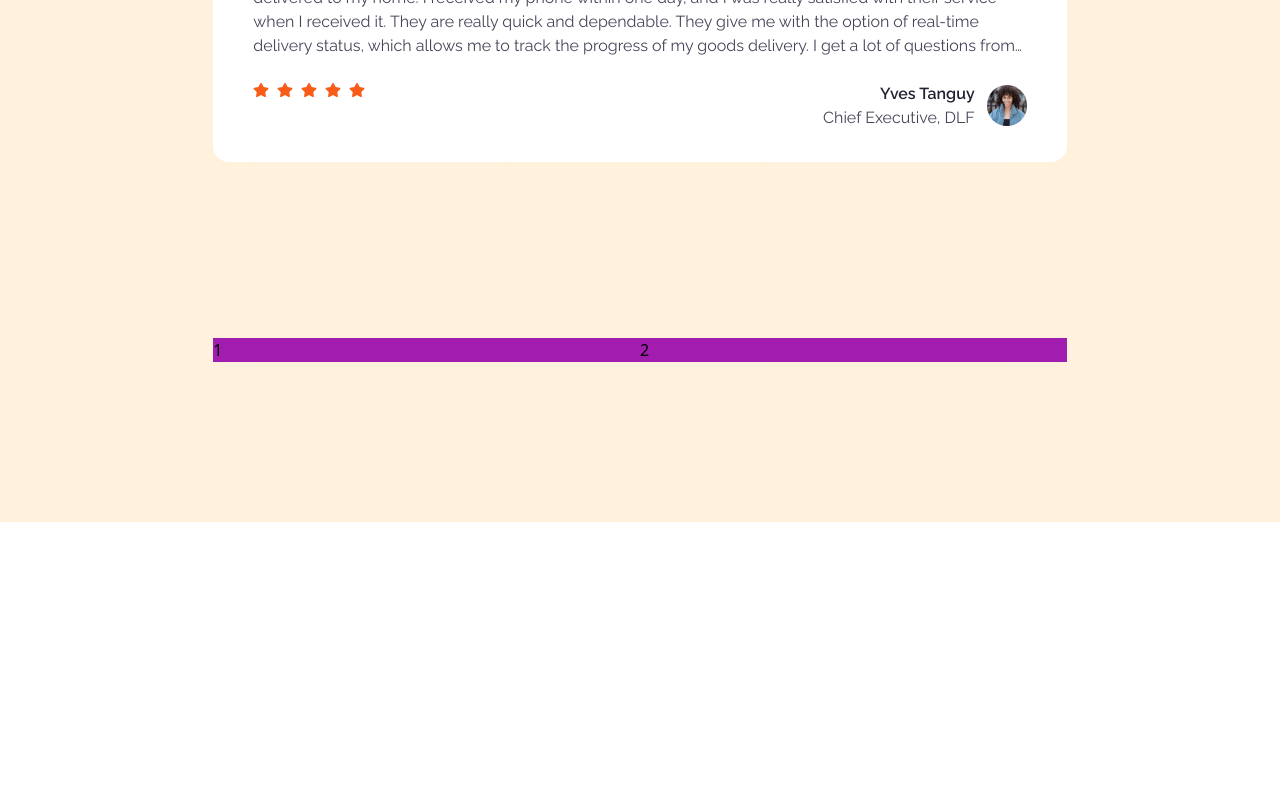
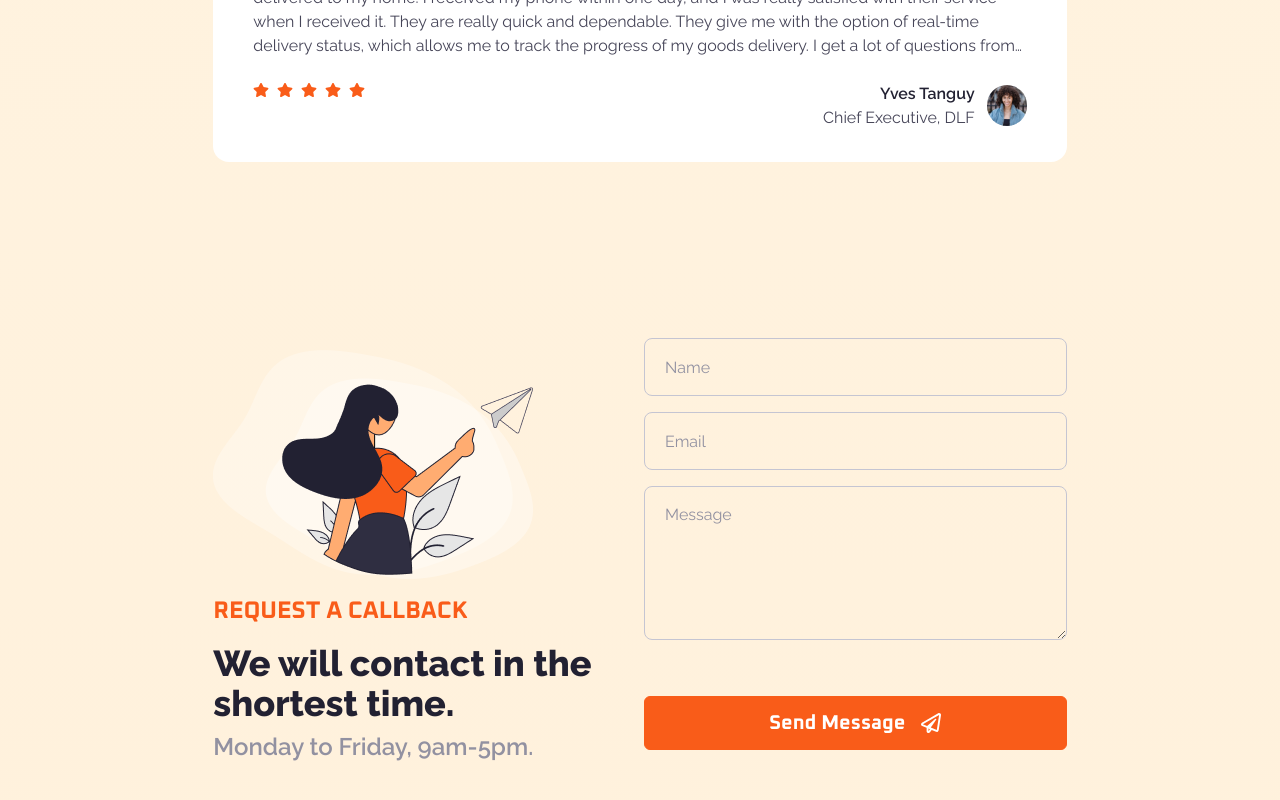
Before and after one commit to Rakib-siddiki/Quriarbox-App, a React (Vite) app: page / in a window 1280 px wide. Shown: the part 3343-4143 px from the top of the page. Before the commit the page ends 3865 px from the top, so only its background shows below. Built offline with nearby package versions, Linux system fonts and the light colour scheme.

Commit message:
form section

```diff
--- a/src/App.jsx
+++ b/src/App.jsx
@@ -15,7 +15,7 @@ const App = () => {
       <Client />
       <Delivery />
       <Testimonial />
-      <Form/>
+      <Form />
     </>
   );
 };
--- a/src/components/form/Form.jsx
+++ b/src/components/form/Form.jsx
@@ -1,14 +1,58 @@
-
+import formImg from "../../assets/images/form/from-img.png";
+import { FaRegPaperPlane } from "react-icons/fa";
 
 const Form = () => {
   return (
     <>
-        <section className="max-w-container mx-auto xl:pb-40">
-          <div className="grid grid-cols-12">
-            <div className="col-start-3 col-span-8 col-end-11 bg-fuchsia-700 gap-x-4">
+      <section className="max-w-container mx-auto xl:pb-40 pb-20 md:pb-28">
+        <div className="grid  sm:grid-cols-12 p-4 sm:p-0">
+          <div className="sm:col-start-3 sm:col-span-8 sm:col-end-11">
             <div className="flex">
-               <div className="w-1/2">1</div>
-               <div className="w-1/2">2</div>
+              {/* left start */}
+              <div className="w-1/2 text-center sm:text-left">
+                <img src={formImg} alt="..." />
+                <h4 className="font-Oxanium font-bold text-sm sm:text-xl md:text-2xl text-primary">
+                  REQUEST A CALLBACK
+                </h4>
+                <h2 className=" font-Raleway font-extrabold xl:text-4xl lg:text-3xl md:text-2xl text-sm sm:text-xl text-[#222132] md:mt-4 md:mb-2 my-1">
+                  We will contact in the shortest time.
+                </h2>
+                <p className="font-Raleway font-semibold text-[12px] sm:text-base md:text-2xl text-[#9291A1]">
+                  Monday to Friday, 9am-5pm.
+                </p>
+              </div>
+              {/* left end */}
+
+              {/* right start  */}
+              <div className="w-1/2 ml-2">
+                <div className="flex flex-col gap-y-2 sm:gap-y-4 ">
+                  <input
+                    className="bg-transparent border border-[#C5C5D2] rounded-lg xl:py-4 lg:py-3 lg:pl-5 py-2 pl-3 placeholder:font-Raleway text-sm md:text-base sm:placeholder:text-base placeholder:text-[#9291A1] focus:border-2 focus:outline-none "
+                    type="text"
+                    placeholder="Name"
+                  />
+                  <input
+                    className="bg-transparent border border-[#C5C5D2] rounded-lg xl:py-4 lg:py-3 lg:pl-5 py-2 pl-3 placeholder:font-Raleway text-sm md:text-base sm:placeholder:text-base placeholder:text-[#9291A1] focus:border-2 focus:outline-none "
+                    type="text"
+                    placeholder="Email"
+                  />
+                  <textarea
+                    className="bg-transparent border border-[#C5C5D2] rounded-lg xl:py-4 lg:py-3 lg:pl-5  py-2 pl-3 placeholder:font-Raleway text-sm md:text-base sm:placeholder:text-base placeholder:text-[#9291A1] focus:border-2 focus:outline-none h-16 sm:h-28 md:h-32 lg:h-[154px] "
+                    placeholder="Message"
+                    type="text"
+                  ></textarea>
+                  <a
+                    href="#"
+                    className="xl:py-3 justify-center border border-primary inline-flex items-center xl:mt-10 xl:mb-12 rounded-md hover:text-primary font-Oxanium font-bold text-center lg:text-xl bg-primary hover:bg-white text-white duration-500 p-2 text-sm mt-2"
+                  >
+                    Send Message
+                    <span className="xl:ml-4 ml-2 lg:ml-3">
+                      <FaRegPaperPlane />
+                    </span>
+                  </a>
+                </div>
+              </div>
+              {/* right end */}
             </div>
           </div>
         </div>
--- a/src/components/testimonial/Testimonial.jsx
+++ b/src/components/testimonial/Testimonial.jsx
@@ -19,17 +19,17 @@ const Testimonial = () => {
                 <div>
                   <img src={qoute} alt="" />
                 </div>
-                <div className="xl:ml-[38px] ml-8 text-center">
+                <div className="xl:ml-[38px] ml-4 sm:ml-8 text-center">
                   <h2 className="font-Raleway xl:text-3xl text-2xl font-bold text-primary">
                     TESTIMONIAL
                   </h2>
-                  <p className="font-Raleway font-bold sm:font-extrabold  text-xl sm:text-2xl lg:text-[40px] text-[#11111D]">
+                  <p className="font-Raleway font-bold sm:font-extrabold  text-sm  sm:text-2xl lg:text-[40px] text-[#11111D]">
                     Our Awesome Clients
                   </p>
                 </div>
               </div>
               {/* =============================== */}
-              <div className="bg-white rounded-2xl lg:px-10 lg:py-8 p-6 ">
+              <div className="bg-white rounded-2xl lg:px-10 lg:py-8 p-6 mt-2 sm:m-0 ">
                 <h2 className="font-Raleway font-bold text-2xl text-primary">
                   Fantastic service!
                 </h2>
```
Also changed, not shown: src/components/client/Client.jsx (+5 -17 lines). Lines whose indentation alone changed are shown as unchanged.
